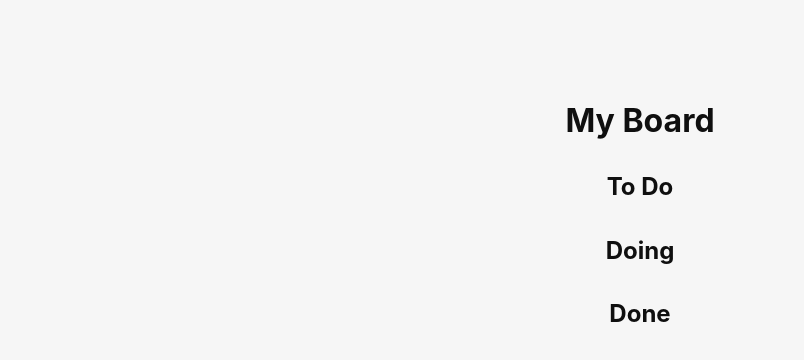
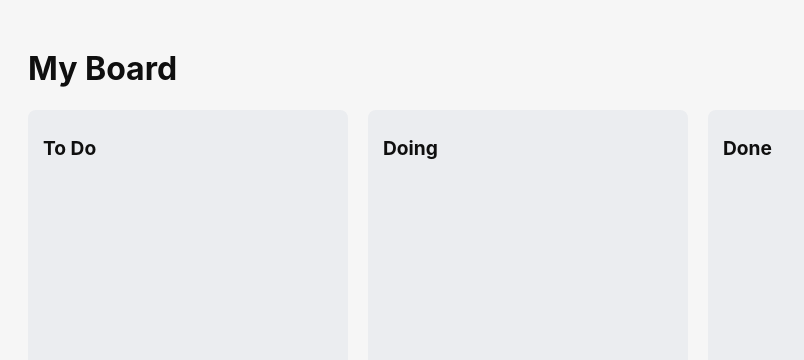
Before and after one commit to nhylan/kanban-personal, a React (Vite) app: page / in a window 1280 px wide. Shown: the top 360 px of the page, without its empty margins (0-804 px from the left). Built offline with nearby package versions, Linux system fonts and the light colour scheme.

Commit message:
REFACTOR: extract Column component and clean up CSS

```diff
--- a/src/App.css
+++ b/src/App.css
@@ -1,98 +1,37 @@
-.logo.vite:hover {
-  filter: drop-shadow(0 0 2em #747bff);
-}
-
-.logo.react:hover {
-  filter: drop-shadow(0 0 2em #61dafb);
-}
 :root {
   font-family: Inter, Avenir, Helvetica, Arial, sans-serif;
-  font-size: 16px;
-  line-height: 24px;
-  font-weight: 400;
-
   color: #0f0f0f;
   background-color: #f6f6f6;
-
-  font-synthesis: none;
-  text-rendering: optimizeLegibility;
-  -webkit-font-smoothing: antialiased;
-  -moz-osx-font-smoothing: grayscale;
-  -webkit-text-size-adjust: 100%;
 }
 
 .container {
-  margin: 0;
-  padding-top: 10vh;
+  padding: 20px;
+  height: 100vh;
   display: flex;
   flex-direction: column;
-  justify-content: center;
-  text-align: center;
 }
 
-.logo {
-  height: 6em;
-  padding: 1.5em;
-  will-change: filter;
-  transition: 0.75s;
+.board {
+  display: flex;
+  gap: 20px;
+  flex: 1;
+  overflow-x: auto;
 }
 
-.logo.tauri:hover {
-  filter: drop-shadow(0 0 2em #24c8db);
+.column {
+  background-color: #ebedf0;
+  border-radius: 8px;
+  width: 300px;
+  min-width: 300px;
+  padding: 10px;
+  display: flex;
+  flex-direction: column;
 }
 
-.row {
-  display: flex;
-  justify-content: center;
-}
-
-a {
-  font-weight: 500;
-  color: #646cff;
-  text-decoration: inherit;
-}
-
-a:hover {
-  color: #535bf2;
-}
-
-h1 {
-  text-align: center;
-}
-
-input,
-button {
-  border-radius: 8px;
-  border: 1px solid transparent;
-  padding: 0.6em 1.2em;
-  font-size: 1em;
-  font-weight: 500;
-  font-family: inherit;
-  color: #0f0f0f;
-  background-color: #ffffff;
-  transition: border-color 0.25s;
-  box-shadow: 0 2px 2px rgba(0, 0, 0, 0.2);
-}
-
-button {
-  cursor: pointer;
-}
-
-button:hover {
-  border-color: #396cd8;
-}
-button:active {
-  border-color: #396cd8;
-  background-color: #e8e8e8;
-}
-
-input,
-button {
-  outline: none;
-}
-
-#greet-input {
-  margin-right: 5px;
+.column h2 {
+  font-size: 1.2rem;
+  margin-bottom: 15px;
+  padding-left: 5px;
 }
 
 @media (prefers-color-scheme: dark) {
@@ -100,17 +39,7 @@ button {
     color: #f6f6f6;
     background-color: #2f2f2f;
   }
-
-  a:hover {
-    color: #24c8db;
-  }
-
-  input,
-  button {
-    color: #ffffff;
-    background-color: #0f0f0f98;
-  }
-  button:active {
-    background-color: #0f0f0f69;
+  .column {
+    background-color: #1c1c1c;
   }
 }
--- a/src/App.tsx
+++ b/src/App.tsx
@@ -1,18 +1,28 @@
 import "./App.css";
 
+interface ColumnProps {
+  title: string;
+}
+
+function Column({ title }: ColumnProps) {
+  return (
+    <section className="column">
+      <h2>{title}</h2>
+    </section>
+  );
+}
+
 function App() {
+  const columns = ["To Do", "Doing", "Done"];
+
   return (
     <main className="container">
       <h1>My Board</h1>
-      <section>
-        <h2>To Do</h2>
-      </section>
-      <section>
-        <h2>Doing</h2>
-      </section>
-      <section>
-        <h2>Done</h2>
-      </section>
+      <div className="board">
+        {columns.map((title) => (
+          <Column key={title} title={title} />
+        ))}
+      </div>
     </main>
   );
 }
```
